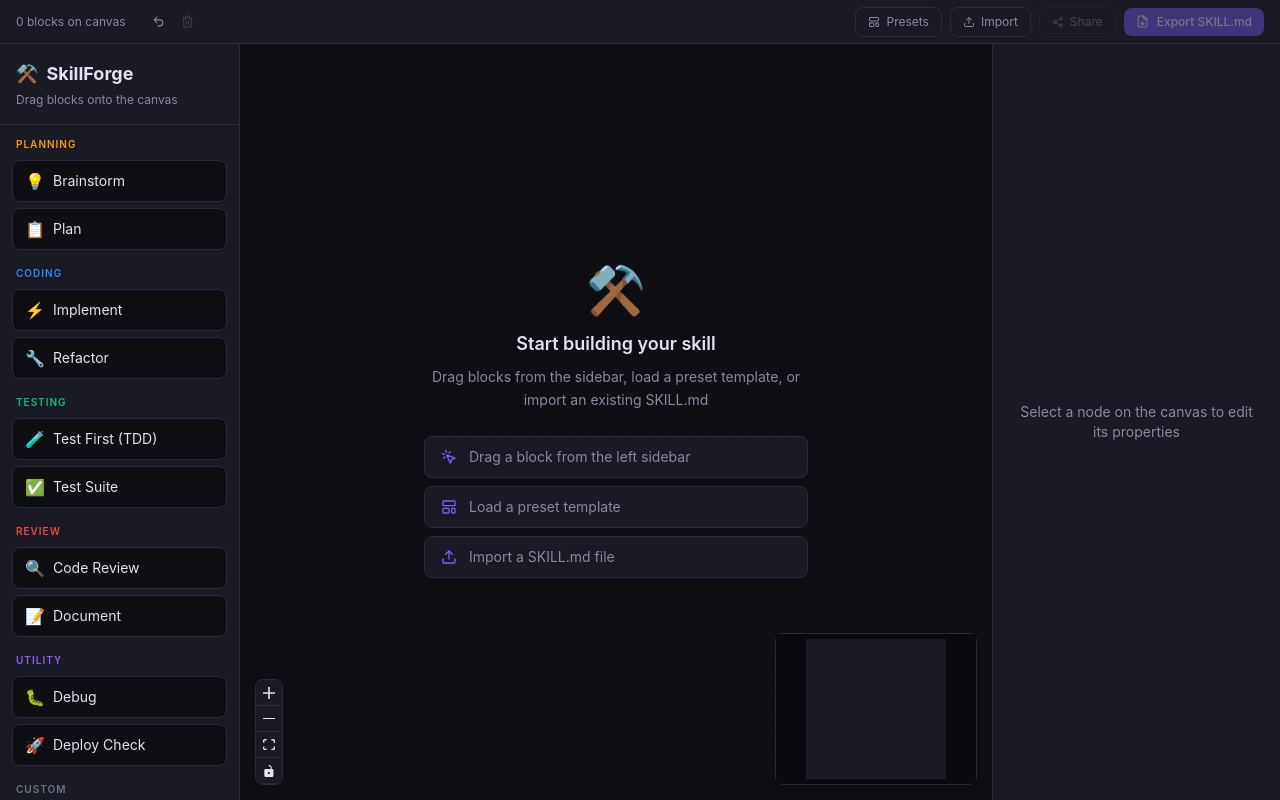
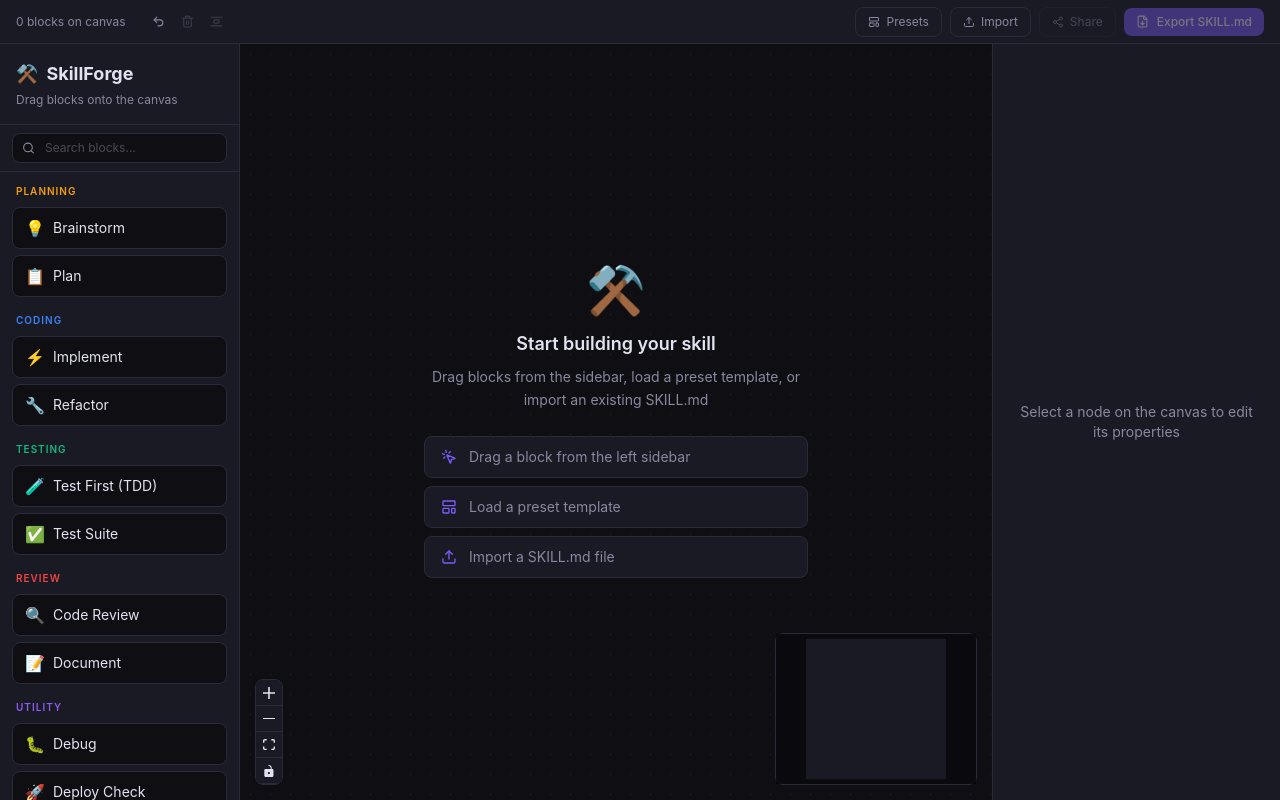
Before and after one commit to hubertlim/SkillForge, a React (Vite) app: page / in a window 1280 px wide. Built offline with nearby package versions, Linux system fonts and the light colour scheme.

Commit message:
feat: add persistence, duplicate, auto-layout, step badges, and search

```diff
--- a/src/App.tsx
+++ b/src/App.tsx
@@ -9,13 +9,13 @@ import PresetsPanel from './components/PresetsPanel';
 import ToastContainer, { showToast } from './components/Toast';
 import { useForgeStore } from './store';
 import { encodeWorkflow, decodeWorkflow } from './lib/shareUrl';
-import { FileDown, Upload, LayoutTemplate, Share2, Trash2, Undo2 } from 'lucide-react';
+import { FileDown, Upload, LayoutTemplate, Share2, Trash2, Undo2, AlignVerticalSpaceAround } from 'lucide-react';
 import type { Node } from '@xyflow/react';
 import type { SkillNodeData } from './types';
 
 export default function App() {
   const store = useForgeStore();
-  const { showExport, setShowExport, nodes, edges, skillName, skillDescription, undo, clearCanvas } = store;
+  const { showExport, setShowExport, nodes, edges, skillName, skillDescription, undo, clearCanvas, autoLayout } = store;
   const [showImport, setShowImport] = useState(false);
   const [showPresets, setShowPresets] = useState(false);
 
@@ -70,6 +70,16 @@ export default function App() {
                 aria-label="Clear canvas"
               >
                 <Trash2 size={13} />
+              </button>
+              <button
+                onClick={autoLayout}
+                disabled={nodes.length === 0}
+                className="p-1.5 rounded hover:bg-forge-border text-forge-muted hover:text-forge-text transition-colors
+                           disabled:opacity-30 disabled:cursor-not-allowed"
+                title="Auto-layout"
+                aria-label="Auto-layout"
+              >
+                <AlignVerticalSpaceAround size={13} />
               </button>
             </div>
           </div>
--- a/src/components/NodeEditor.tsx
+++ b/src/components/NodeEditor.tsx
@@ -1,9 +1,9 @@
 import { useForgeStore } from '../store';
 import { CATEGORY_COLORS } from '../types';
-import { Trash2 } from 'lucide-react';
+import { Trash2, Copy } from 'lucide-react';
 
 export default function NodeEditor() {
-  const { nodes, selectedNodeId, updateNodeData, deleteNode, selectNode } = useForgeStore();
+  const { nodes, selectedNodeId, updateNodeData, deleteNode, duplicateNode } = useForgeStore();
   const node = nodes.find((n) => n.id === selectedNodeId);
 
   if (!node) {
@@ -26,13 +26,24 @@ export default function NodeEditor() {
           <span>{data.icon}</span>
           <span className="font-semibold text-sm">{data.label}</span>
         </div>
+        <div className="flex items-center gap-1">
+          <button
+            onClick={() => duplicateNode(node.id)}
+            className="p-1.5 rounded hover:bg-forge-accent/20 text-forge-muted hover:text-forge-accent transition-colors"
+            aria-label="Duplicate node"
+            title="Duplicate"
+          >
+            <Copy size={14} />
+          </button>
           <button
             onClick={() => deleteNode(node.id)}
             className="p-1.5 rounded hover:bg-red-500/20 text-forge-muted hover:text-red-400 transition-colors"
             aria-label="Delete node"
+            title="Delete"
           >
             <Trash2 size={14} />
           </button>
+        </div>
       </div>
       <div className="flex-1 overflow-y-auto px-4 py-3 space-y-4">
         <div>
--- a/src/components/Sidebar.tsx
+++ b/src/components/Sidebar.tsx
@@ -1,3 +1,5 @@
+import { useState } from 'react';
+import { Search } from 'lucide-react';
 import { SKILL_BLOCKS } from '../lib/skillBlocks';
 import { CATEGORY_COLORS, type SkillCategory } from '../types';
 
@@ -11,10 +13,20 @@ const CATEGORIES: { key: SkillCategory; label: string }[] = [
 ];
 
 export default function Sidebar() {
+  const [search, setSearch] = useState('');
+
   const onDragStart = (e: React.DragEvent, blockId: string) => {
     e.dataTransfer.setData('application/skillforge-block', blockId);
     e.dataTransfer.effectAllowed = 'move';
   };
+
+  const filtered = search.trim()
+    ? SKILL_BLOCKS.filter(
+        (b) =>
+          b.label.toLowerCase().includes(search.toLowerCase()) ||
+          b.description.toLowerCase().includes(search.toLowerCase()),
+      )
+    : SKILL_BLOCKS;
 
   return (
     <aside className="w-60 shrink-0 bg-forge-surface border-r border-forge-border flex flex-col overflow-hidden">
@@ -24,9 +36,24 @@ export default function Sidebar() {
         </h1>
         <p className="text-xs text-forge-muted mt-1">Drag blocks onto the canvas</p>
       </div>
+
+      {/* Search */}
+      <div className="px-3 py-2 border-b border-forge-border">
+        <div className="relative">
+          <Search size={13} className="absolute left-2.5 top-1/2 -translate-y-1/2 text-forge-muted" />
+          <input
+            value={search}
+            onChange={(e) => setSearch(e.target.value)}
+            placeholder="Search blocks..."
+            className="w-full bg-forge-bg border border-forge-border rounded-lg pl-8 pr-3 py-1.5 text-xs
+                       focus:outline-none focus:border-forge-accent placeholder:text-forge-muted/50"
+          />
+        </div>
+      </div>
+
       <div className="flex-1 overflow-y-auto px-3 py-3 space-y-4">
         {CATEGORIES.map((cat) => {
-          const blocks = SKILL_BLOCKS.filter((b) => b.category === cat.key);
+          const blocks = filtered.filter((b) => b.category === cat.key);
           if (!blocks.length) return null;
           return (
             <div key={cat.key}>
@@ -44,6 +71,7 @@ export default function Sidebar() {
                     onDragStart={(e) => onDragStart(e, block.id)}
                     className="flex items-center gap-2 px-3 py-2 rounded-lg cursor-grab active:cursor-grabbing
                                bg-forge-bg border border-forge-border hover:border-forge-accent transition-colors"
+                    title={block.description}
                   >
                     <span>{block.icon}</span>
                     <span className="text-sm">{block.label}</span>
@@ -53,6 +81,9 @@ export default function Sidebar() {
             </div>
           );
         })}
+        {filtered.length === 0 && (
+          <p className="text-xs text-forge-muted text-center py-4">No blocks match "{search}"</p>
+        )}
       </div>
     </aside>
   );
--- a/src/components/SkillNode.tsx
+++ b/src/components/SkillNode.tsx
@@ -2,11 +2,48 @@ import { Handle, Position, type NodeProps } from '@xyflow/react';
 import type { SkillNodeData } from '../types';
 import { CATEGORY_COLORS } from '../types';
 import { useForgeStore } from '../store';
+import { useMemo } from 'react';
+
+function useStepNumber(nodeId: string): number | null {
+  const nodes = useForgeStore((s) => s.nodes);
+  const edges = useForgeStore((s) => s.edges);
+
+  return useMemo(() => {
+    if (nodes.length === 0) return null;
+    const adj = new Map<string, string[]>();
+    const inDeg = new Map<string, number>();
+    for (const n of nodes) {
+      adj.set(n.id, []);
+      inDeg.set(n.id, 0);
+    }
+    for (const e of edges) {
+      adj.get(e.source)?.push(e.target);
+      inDeg.set(e.target, (inDeg.get(e.target) ?? 0) + 1);
+    }
+    const queue = nodes.filter((n) => (inDeg.get(n.id) ?? 0) === 0).map((n) => n.id);
+    const sorted: string[] = [];
+    while (queue.length) {
+      const cur = queue.shift()!;
+      sorted.push(cur);
+      for (const next of adj.get(cur) ?? []) {
+        const deg = (inDeg.get(next) ?? 1) - 1;
+        inDeg.set(next, deg);
+        if (deg === 0) queue.push(next);
+      }
+    }
+    for (const n of nodes) {
+      if (!sorted.includes(n.id)) sorted.push(n.id);
+    }
+    const idx = sorted.indexOf(nodeId);
+    return idx >= 0 ? idx + 1 : null;
+  }, [nodes, edges, nodeId]);
+}
 
 export default function SkillNode({ id, data, selected }: NodeProps) {
   const nodeData = data as SkillNodeData;
   const color = CATEGORY_COLORS[nodeData.category];
   const selectNode = useForgeStore((s) => s.selectNode);
+  const stepNum = useStepNumber(id);
 
   return (
     <div
@@ -20,6 +57,17 @@ export default function SkillNode({ id, data, selected }: NodeProps) {
       }}
     >
       <Handle type="target" position={Position.Top} />
+
+      {/* Step number badge */}
+      {stepNum !== null && (
+        <div
+          className="absolute -top-2.5 -right-2.5 w-5 h-5 rounded-full flex items-center justify-center text-[10px] font-bold text-white"
+          style={{ background: color }}
+        >
+          {stepNum}
+        </div>
+      )}
+
       <div className="flex items-center gap-2 mb-1">
         <span className="text-lg">{nodeData.icon}</span>
         <span className="font-semibold text-sm text-forge-text">{nodeData.label}</span>
--- /dev/null
+++ b/src/lib/persistence.ts
@@ -0,0 +1,39 @@
+import type { Node, Edge } from '@xyflow/react';
+import type { SkillNodeData } from '../types';
+
+const STORAGE_KEY = 'skillforge-state';
+
+interface PersistedState {
+  nodes: Node<SkillNodeData>[];
+  edges: Edge[];
+  skillName: string;
+  skillDescription: string;
+}
+
+export function saveState(state: PersistedState) {
+  try {
+    localStorage.setItem(STORAGE_KEY, JSON.stringify(state));
+  } catch {
+    // Storage full or unavailable — silently ignore
+  }
+}
+
+export function loadState(): PersistedState | null {
+  try {
+    const raw = localStorage.getItem(STORAGE_KEY);
+    if (!raw) return null;
+    const parsed = JSON.parse(raw) as PersistedState;
+    if (!Array.isArray(parsed.nodes)) return null;
+    return parsed;
+  } catch {
+    return null;
+  }
+}
+
+export function clearState() {
+  try {
+    localStorage.removeItem(STORAGE_KEY);
+  } catch {
+    // ignore
+  }
+}
--- a/src/store.ts
+++ b/src/store.ts
@@ -10,6 +10,9 @@ import {
   addEdge,
 } from '@xyflow/react';
 import type { SkillNodeData } from './types';
+import { saveState, loadState, clearState } from './lib/persistence';
+
+const persisted = loadState();
 
 interface ForgeState {
   nodes: Node<SkillNodeData>[];
@@ -42,14 +45,16 @@ interface ForgeState {
   pushHistory: () => void;
   undo: () => void;
   clearCanvas: () => void;
+  duplicateNode: (id: string) => void;
+  autoLayout: () => void;
 }
 
 export const useForgeStore = create<ForgeState>((set, get) => ({
-  nodes: [],
-  edges: [],
+  nodes: persisted?.nodes ?? [],
+  edges: persisted?.edges ?? [],
   selectedNodeId: null,
-  skillName: 'my-skill',
-  skillDescription: 'Describe when this skill should activate',
+  skillName: persisted?.skillName ?? 'my-skill',
+  skillDescription: persisted?.skillDescription ?? 'Describe when this skill should activate',
   showExport: false,
   history: [],
   historyIndex: -1,
@@ -122,6 +127,74 @@ export const useForgeStore = create<ForgeState>((set, get) => ({
 
   clearCanvas: () => {
     get().pushHistory();
+    clearState();
     set({ nodes: [], edges: [], selectedNodeId: null });
   },
+
+  duplicateNode: (id) => {
+    const node = get().nodes.find((n) => n.id === id);
+    if (!node) return;
+    get().pushHistory();
+    const newId = `skill-${Date.now()}`;
+    const newNode: Node<SkillNodeData> = {
+      ...node,
+      id: newId,
+      position: { x: node.position.x + 40, y: node.position.y + 40 },
+      selected: false,
+      data: { ...node.data },
+    };
+    set({ nodes: [...get().nodes, newNode], selectedNodeId: newId });
+  },
+
+  autoLayout: () => {
+    const { nodes, edges } = get();
+    if (nodes.length === 0) return;
+    get().pushHistory();
+
+    // Topological sort
+    const adj = new Map<string, string[]>();
+    const inDeg = new Map<string, number>();
+    for (const n of nodes) {
+      adj.set(n.id, []);
+      inDeg.set(n.id, 0);
+    }
+    for (const e of edges) {
+      adj.get(e.source)?.push(e.target);
+      inDeg.set(e.target, (inDeg.get(e.target) ?? 0) + 1);
+    }
+    const queue = nodes.filter((n) => (inDeg.get(n.id) ?? 0) === 0).map((n) => n.id);
+    const sorted: string[] = [];
+    while (queue.length) {
+      const cur = queue.shift()!;
+      sorted.push(cur);
+      for (const next of adj.get(cur) ?? []) {
+        const deg = (inDeg.get(next) ?? 1) - 1;
+        inDeg.set(next, deg);
+        if (deg === 0) queue.push(next);
+      }
+    }
+    // Add any remaining (disconnected) nodes
+    for (const n of nodes) {
+      if (!sorted.includes(n.id)) sorted.push(n.id);
+    }
+
+    const X = 300;
+    const Y_START = 60;
+    const GAP = 140;
+    const updated = nodes.map((n) => {
+      const idx = sorted.indexOf(n.id);
+      return { ...n, position: { x: X, y: Y_START + idx * GAP } };
+    });
+    set({ nodes: updated });
+  },
 }));
+
+// Auto-persist to localStorage on every state change
+useForgeStore.subscribe((state) => {
+  saveState({
+    nodes: state.nodes,
+    edges: state.edges,
+    skillName: state.skillName,
+    skillDescription: state.skillDescription,
+  });
+});
```
Lines whose indentation alone changed are shown as unchanged.
